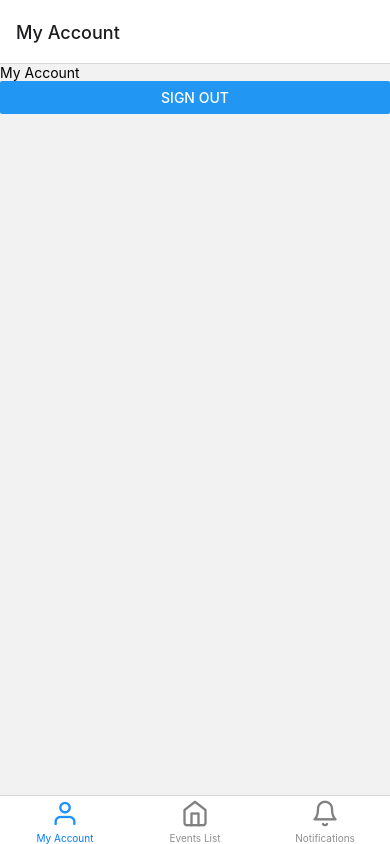
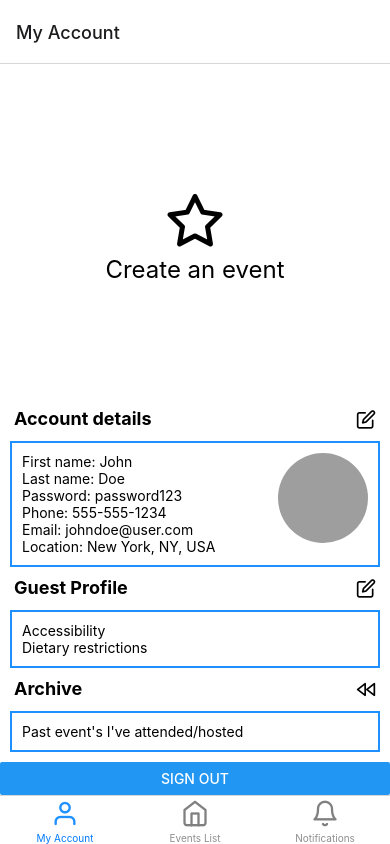
Before and after one commit to Capstone-Team-B/Capstone, a React Native app: screen / in a window 390 px wide. Built offline with nearby package versions, Linux system fonts and the light colour scheme; grey boxes are pictures that could not be loaded.

Commit message:
my acount page updated

```diff
--- a/App.js
+++ b/App.js
@@ -45,7 +45,7 @@ export default function App() {
         })}
       >
         <Tab.Screen name="My Account" component={MyAccount} />
-        <Tab.Screen name="Events List" component={HomeScreen} />
+        <Tab.Screen name="Events List" component={EventList} />
         <Tab.Screen name="Notifications" component={Notifications} />
       </Tab.Navigator>
     </NavigationContainer>
--- a/client/screens/EventList/EventList.js
+++ b/client/screens/EventList/EventList.js
@@ -126,7 +126,5 @@ const styles = StyleSheet.create({
   container: {
     flex: 1,
     backgroundColor: "#fff",
-    // alignItems: "center",
-    // justifyContent: "center",
   },
 });
--- a/client/screens/MyAccount/MyAccount.js
+++ b/client/screens/MyAccount/MyAccount.js
@@ -1,11 +1,87 @@
-import { StyleSheet, Text, View, SafeAreaView } from "react-native";
-import React from "react";
+import {
+  StyleSheet,
+  Text,
+  View,
+  SafeAreaView,
+  Image,
+  Pressable,
+} from "react-native";
+import React, { useState } from "react";
+import Feather from "react-native-vector-icons/Feather";
+import { getDatabase, ref, child, get } from 'firebase/database';
 import SignOutBtn from "./SignOutBtn";
 
+const dummyUser = {
+  firstName: "John",
+  lastName: "Doe",
+  password: "password123",
+  phoneNumber: "555-555-1234",
+  email: "johndoe@user.com",
+  location: "New York, NY, USA",
+};
+
 const MyAccount = () => {
+  const [user, setUser] = useState(dummyUser);
+
+  const dbRef = ref(getDatabase());
+
+
+
   return (
-    <SafeAreaView>
-      <Text>My Account</Text>
+    <SafeAreaView style={styles.container}>
+      <View style={styles.createEvent}>
+        <Pressable style={styles.createEvent}>
+          <Feather name="star" size={60} />
+          <Text style={styles.createEventTitle}>Create an event</Text>
+        </Pressable>
+      </View>
+      <View style={styles.sectionHeader}>
+        <Text style={styles.sectionTitle}>Account details</Text>
+        <Pressable>
+          <Feather name="edit" size={20} />
+        </Pressable>
+      </View>
+      <View style={styles.section}>
+        <View>
+          <Text>First name: {user.firstName}</Text>
+          <Text>Last name: {user.lastName}</Text>
+          <Text>Password: {user.password}</Text>
+          <Text>Phone: {user.phoneNumber}</Text>
+          <Text>Email: {user.email}</Text>
+          <Text>Location: {user.location}</Text>
+        </View>
+        <View>
+          <Image
+            style={styles.profilePic}
+            source={{
+              uri: "https://hips.hearstapps.com/hmg-prod/images/gettyimages-3091504.jpg",
+            }}
+          />
+        </View>
+      </View>
+      <View style={styles.sectionHeader}>
+        <Text style={styles.sectionTitle}>Guest Profile</Text>
+        <Pressable>
+          <Feather name="edit" size={20} />
+        </Pressable>
+      </View>
+      <View style={styles.section}>
+        <View>
+          <Text>Accessibility</Text>
+          <Text>Dietary restrictions</Text>
+        </View>
+      </View>
+      <View style={styles.sectionHeader}>
+        <Text style={styles.sectionTitle}>Archive</Text>
+        <Pressable>
+          <Feather name="rewind" size={20} />
+        </Pressable>
+      </View>
+      <View style={styles.section}>
+        <View>
+          <Text>Past event's I've attended/hosted</Text>
+        </View>
+      </View>
       <SignOutBtn />
     </SafeAreaView>
   );
@@ -13,4 +89,48 @@ const MyAccount = () => {
 
 export default MyAccount;
 
-const styles = StyleSheet.create({});
+const styles = StyleSheet.create({
+  container: {
+    flex: 1,
+    backgroundColor: "#fff",
+    justifyContent: "center",
+  },
+  createEvent: {
+    flex: 1,
+    justifyContent: "center",
+    alignItems: "center",
+    // borderWidth: 5,
+    // borderStyle: "dotted",
+    // borderRadius: 250,
+    // width: 250,
+    // height: 250,
+    // margin: 20
+  },
+  createEventTitle: {
+    fontSize: 24,
+  },
+  section: {
+    margin: 10,
+    borderWidth: 2,
+    borderColor: "dodgerblue",
+    padding: 10,
+    flexDirection: "row",
+    justifyContent: "space-between",
+  },
+  sectionHeader: {
+    marginLeft: 14,
+    marginRight: 14,
+    flexDirection: "row",
+    justifyContent: "space-between",
+  },
+  sectionTitle: {
+    fontSize: 18,
+    fontWeight: "bold",
+  },
+  profilePic: {
+    width: 90,
+    height: 90,
+    borderRadius: 50,
+    resizeMode: "cover",
+  },
+});
```
